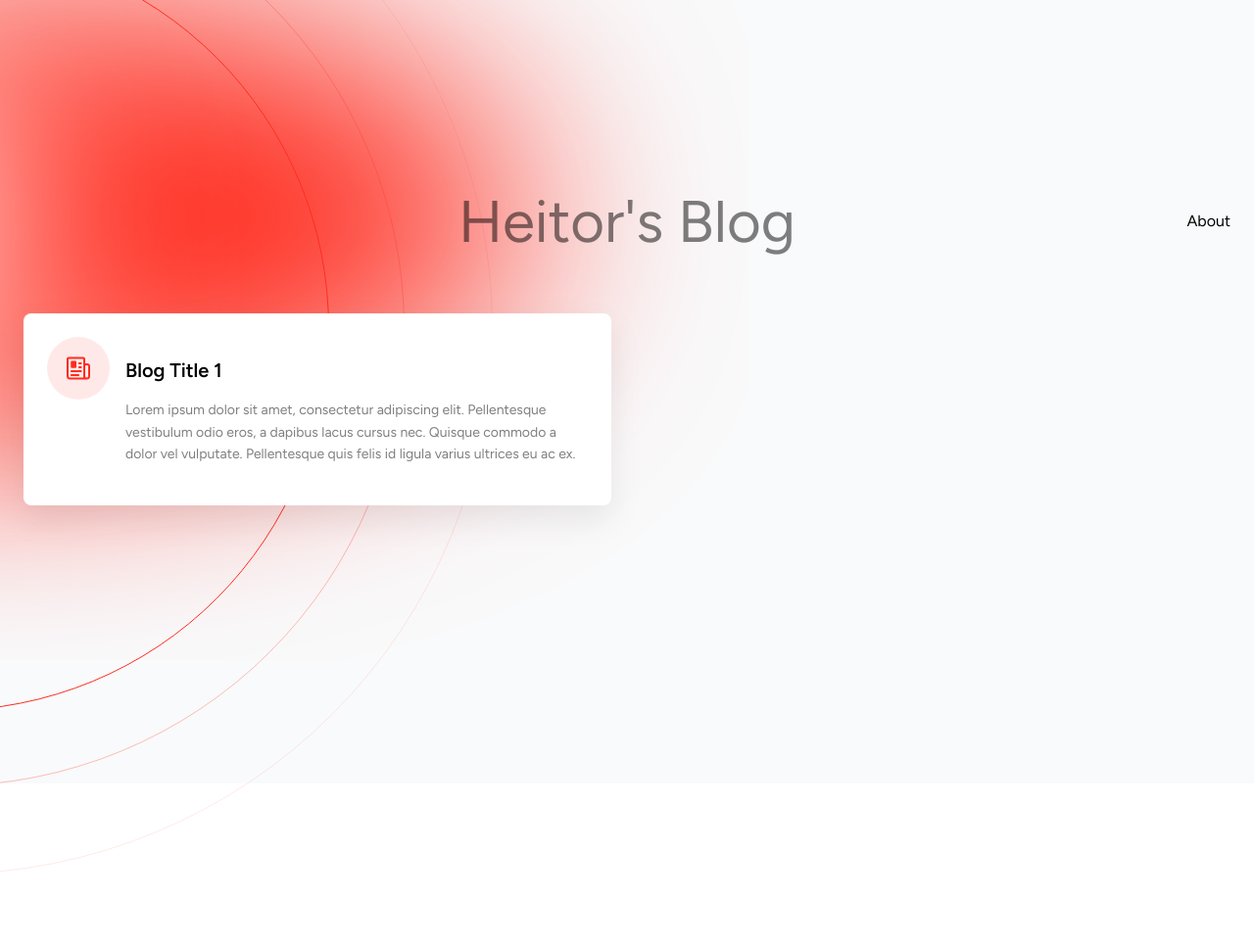
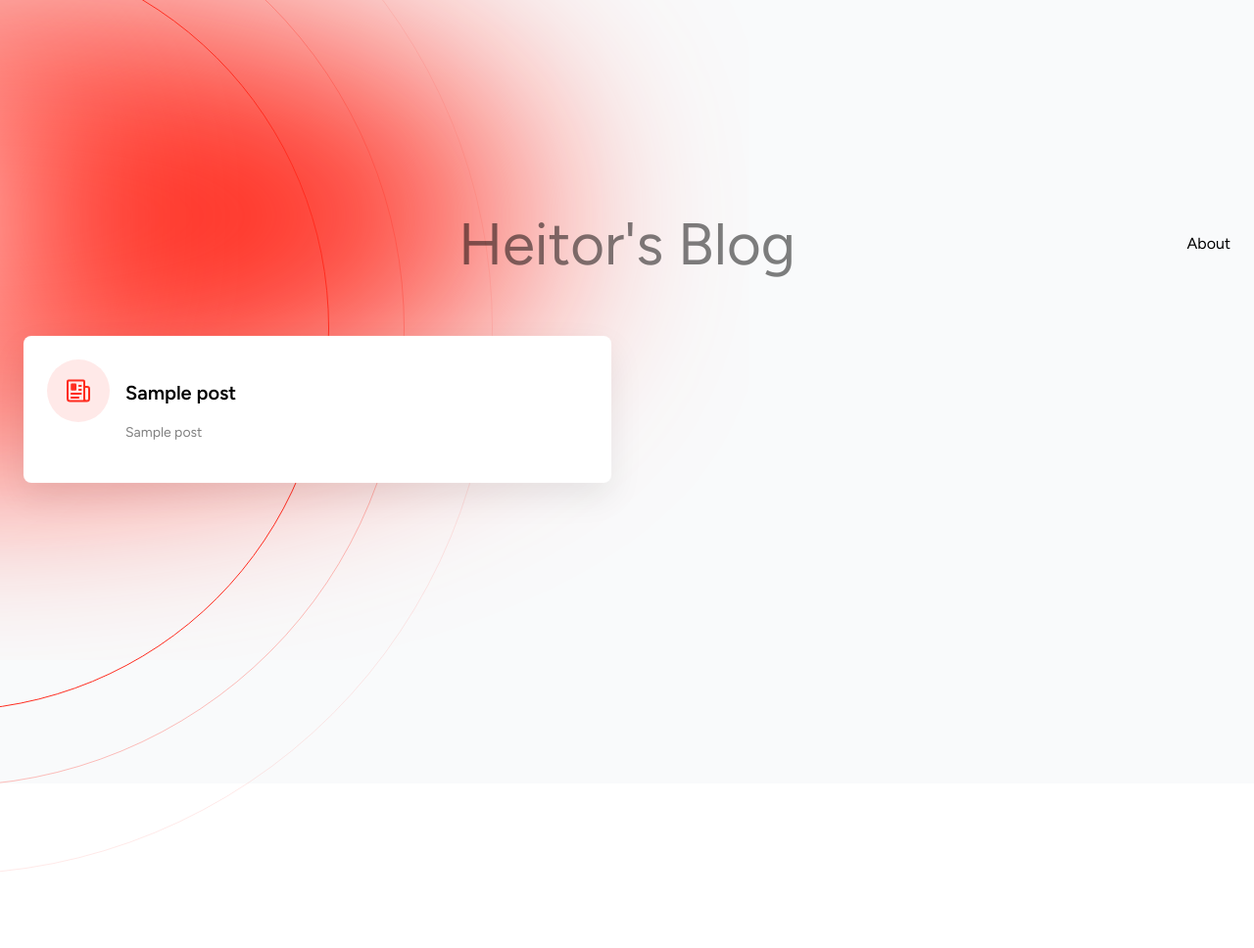
Before and after one commit to heitorvrb/blog, a Laravel app: page / in a window 1280 px wide. Shown: the whole page at 98% size. Run offline with Laravel 12, Linux system fonts and the light colour scheme; tables that the repository leaves empty hold one stand-in row (values such as "Sample post"); style sheets or scripts are compiled from the project's sources; some libraries are stand-ins or nearby versions.

Commit message:
Add and use post model

```diff
--- a/app/Http/Controllers/HomeController.php
+++ b/app/Http/Controllers/HomeController.php
@@ -2,6 +2,7 @@
 
 namespace App\Http\Controllers;
 
+use App\Models\Post;
 use Inertia\Inertia;
 use Inertia\Response;
 
@@ -9,15 +10,7 @@ class HomeController extends Controller
 {
     public function __invoke(): Response
     {
-        $posts = [
-            [
-                'id' => 1,
-                'slug' => 'blog-title-1',
-                'title' => 'Blog Title 1',
-                'contents' => 'Lorem ipsum dolor sit amet, consectetur adipiscing elit. Pellentesque vestibulum odio eros, a dapibus lacus cursus nec. Quisque commodo a dolor vel vulputate. Pellentesque quis felis id ligula varius ultrices eu ac ex.',
-            ]
-        ];
-
+        $posts = Post::all();
         return Inertia::render('Welcome', [
             'posts' => $posts,
         ]);
--- a/app/Http/Controllers/PostController.php
+++ b/app/Http/Controllers/PostController.php
@@ -2,6 +2,7 @@
 
 namespace App\Http\Controllers;
 
+use App\Models\Post;
 use Inertia\Inertia;
 use Inertia\Response;
 
@@ -9,7 +10,7 @@ class PostController extends Controller
 {
     public function __invoke(string $slug): Response|string
     {
-        return $slug;
+        return Post::where('slug', $slug)->firstOrFail();
 
         // return Inertia::render('Welcome', [
         //     'posts' => $posts,
--- /dev/null
+++ b/app/Models/Post.php
@@ -0,0 +1,11 @@
+<?php
+
+namespace App\Models;
+
+use Illuminate\Database\Eloquent\Concerns\HasTimestamps;
+use Illuminate\Database\Eloquent\Model;
+
+class Post extends Model
+{
+    use HasTimestamps;
+}
--- a/resources/js/Pages/Welcome.tsx
+++ b/resources/js/Pages/Welcome.tsx
@@ -86,7 +86,7 @@ export default function Welcome({ posts }: PageProps<{ posts: any[] }>) {
                                         <div className="pt-3 sm:pt-5">
                                             <h2 className="text-xl font-semibold text-black dark:text-white">{post.title}</h2>
 
-                                            <p className="mt-4 text-sm/relaxed">{post.contents}</p>
+                                            <p className="mt-4 text-sm/relaxed">{post.subtitle}</p>
                                         </div>
                                     </a>
                                 )}
```
Also changed, not shown: database/migrations/2024_05_10_214220_create_posts_table.php (added).
